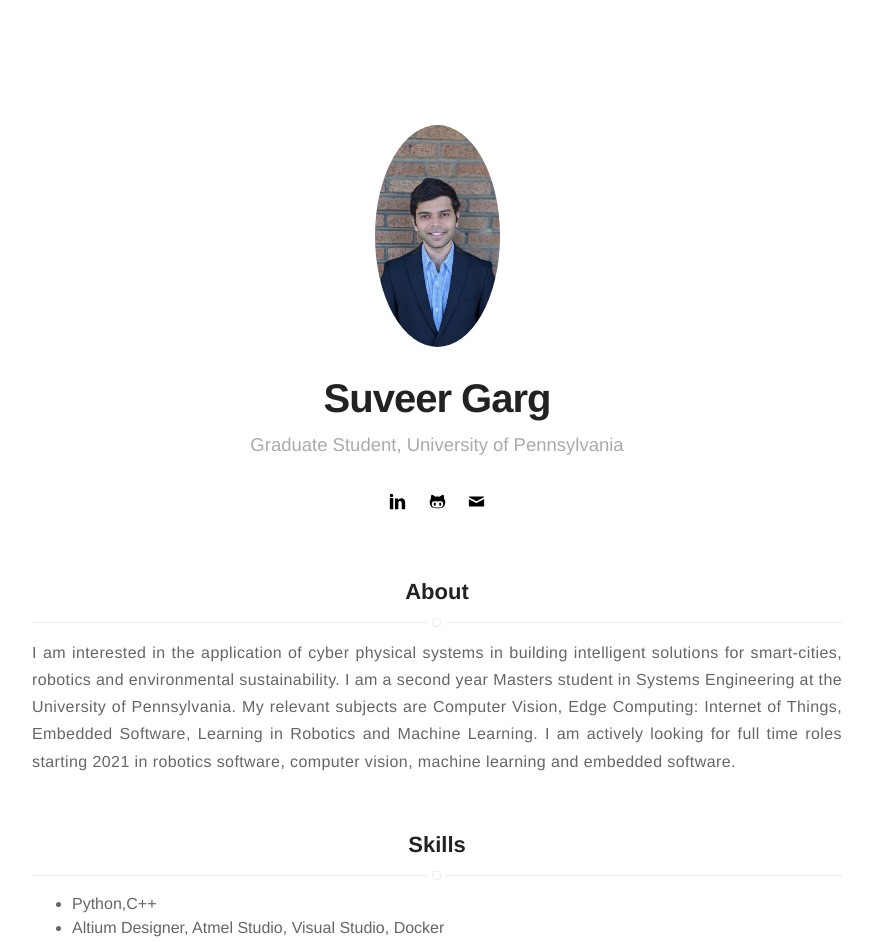
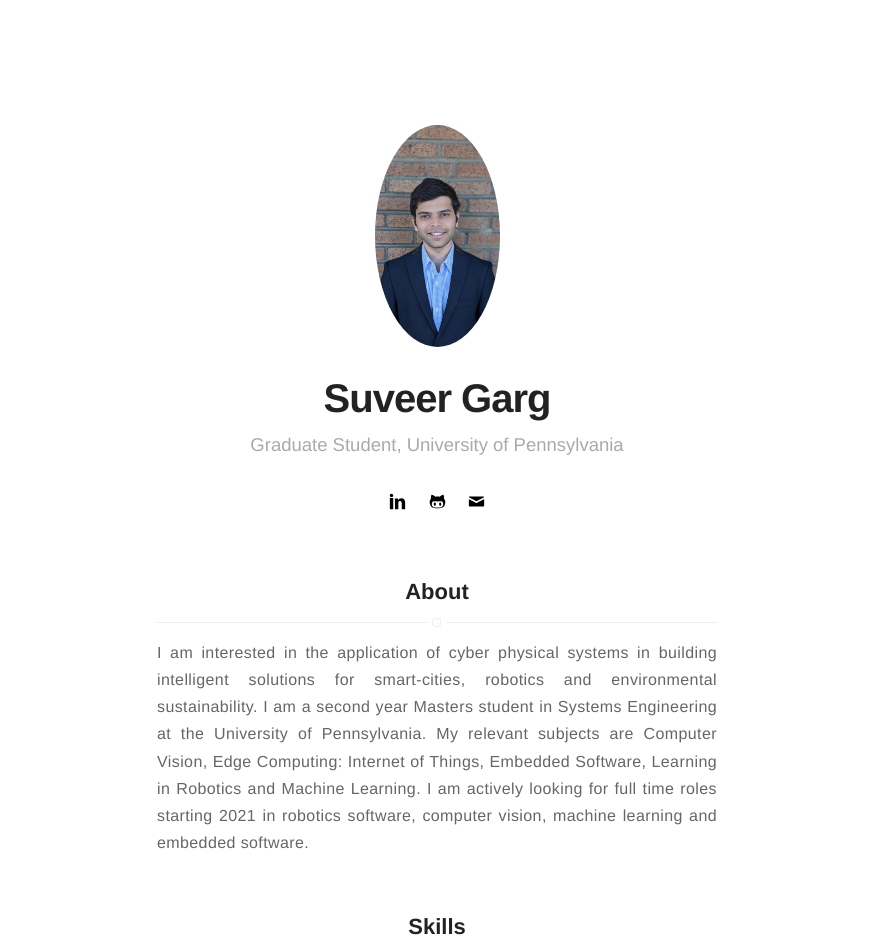
Before and after one commit to suveergarg/suveergarg.github.io, a Jekyll site: the page built from index.html, in a window 1280 px wide. Shown: the top 943 px of the page, without its empty margins (203-1075 px from the left). Built offline with Jekyll 4.4.1, drawn with Linux system fonts in a browser that asks for light colours.

Commit message:
Solving link errors

```diff
--- a/_config.yml
+++ b/_config.yml
@@ -16,7 +16,7 @@ social-media: true
 # If you don't have an account on any of them, comment out the line
 # facebook: myfacebook
 linkedin: suveergarg
-github: https://github.com/suveergarg
+github: suveergarg
 email: gsuveer@seas.upenn.edu
 # google: mygoogle
 # instagram: myinstagram
@@ -34,7 +34,7 @@ email: gsuveer@seas.upenn.edu
 # do you want a larger site? change the option below
 # options: [normal, large] | default: normal
 # normal = 560px / large = 810px
-width: large
+width: normal
 # do you want to display an about section? true or false
 about: true
 
```
